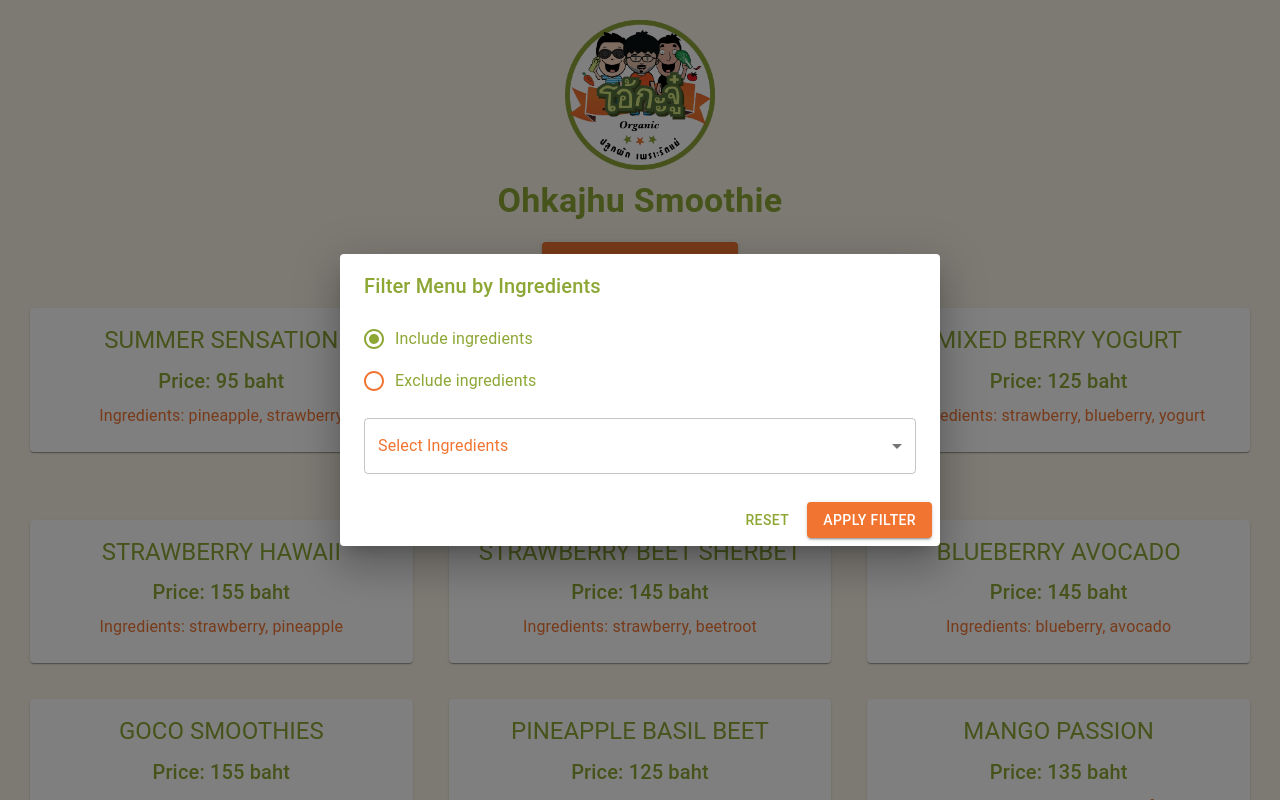
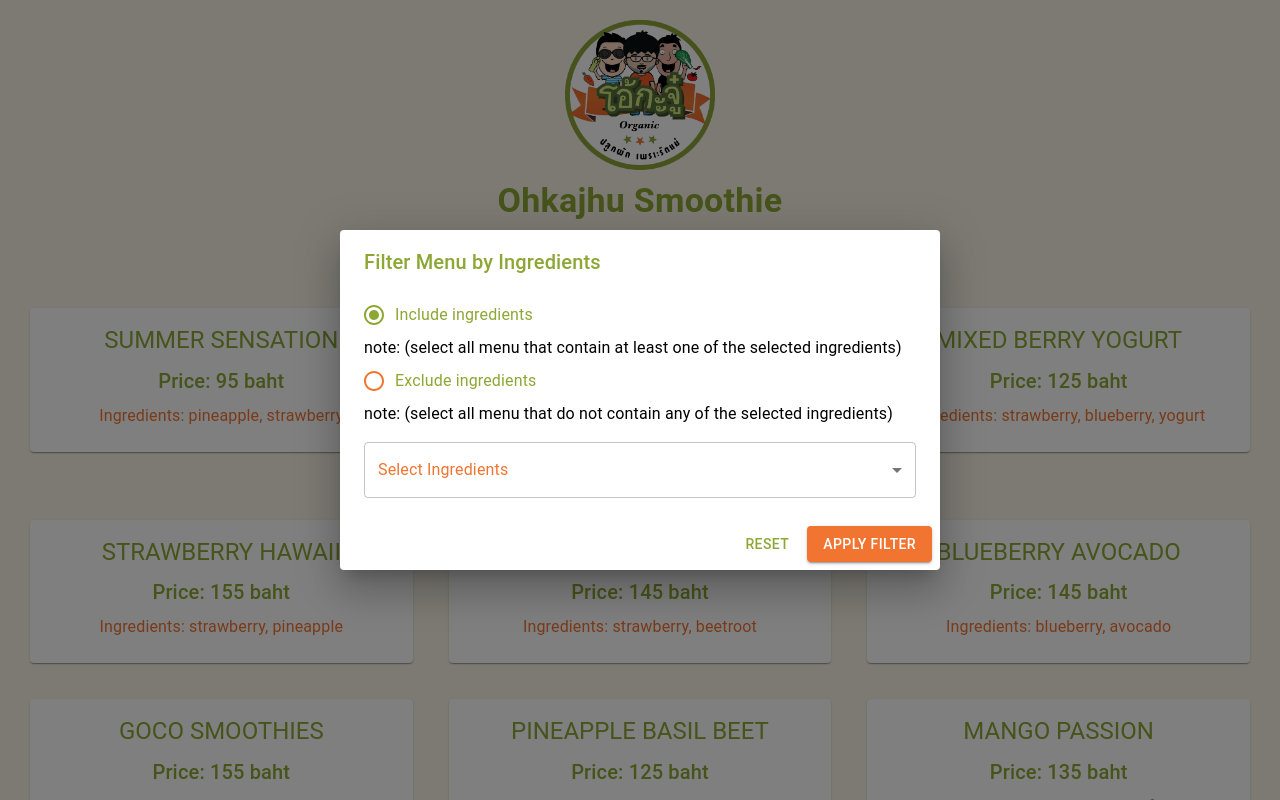
Before and after one commit to hspotlight/ohkajhu, a React (Create React App) app: page / in a window 1280 px wide. Both pictures are taken after a click on the button "FILTER BY INGREDIENTS". Shown: the top 800 px of the page. Built offline with nearby package versions, Linux system fonts and the light colour scheme.

Commit message:
add display text

```diff
--- a/src/App.js
+++ b/src/App.js
@@ -10,13 +10,13 @@
   const [open, setOpen] = useState(false);
   const [filterType, setFilterType] = useState('include');
   const [selectedIngredients, setSelectedIngredients] = useState([]);
-  const [filteredMenu, setFilteredMenu] = useState(menu.map(item => ({...item, display: true})));
+  const [filteredMenu, setFilteredMenu] = useState(menu.map(item => ({ ...item, display: true })));
 
   const handleCloseFilterDialog = () => {
     const filtered = menu.map(item => {
       const menuIngredients = item.ingredients || [];
 
-      if(selectedIngredients.length === 0) {
+      if (selectedIngredients.length === 0) {
         item.display = true;
         return item;
       }
@@ -78,12 +78,20 @@
                   onChange={(e) => setFilterType(e.target.value)}
                 >
                   <FormControlLabel value="include" control={<Radio />} label="Include ingredients" />
+                  <Typography variant="body1" sx={{ color: 'black' }}>
+                    note: (select all menu that contain at least one of the selected ingredients)
+                  </Typography>
+
                   <FormControlLabel value="exclude" control={<Radio />} label="Exclude ingredients" />
+                  <Typography variant="body1" sx={{ color: 'black' }}>
+                    note: (select all menu that do not contain any of the selected ingredients)
+                  </Typography>
                 </RadioGroup>
               </FormControl>
               <FormControl sx={{ width: '100%', mt: 2 }}>
-                <InputLabel>Select Ingredients</InputLabel>
+                <InputLabel label="select-ingredients">Select Ingredients</InputLabel>
                 <Select
+                  label="select-ingredients"
                   multiple
                   value={selectedIngredients}
                   onChange={(e) => setSelectedIngredients(e.target.value)}
@@ -113,7 +121,7 @@
               }}>
                 Reset
               </Button>
-              <Button onClick={handleCloseFilterDialog} variant="contained" sx={{backgroundColor: 'text.secondary', color: 'white'}}>
+              <Button onClick={handleCloseFilterDialog} variant="contained" sx={{ backgroundColor: 'text.secondary', color: 'white' }}>
                 Apply Filter
               </Button>
             </DialogActions>
```
